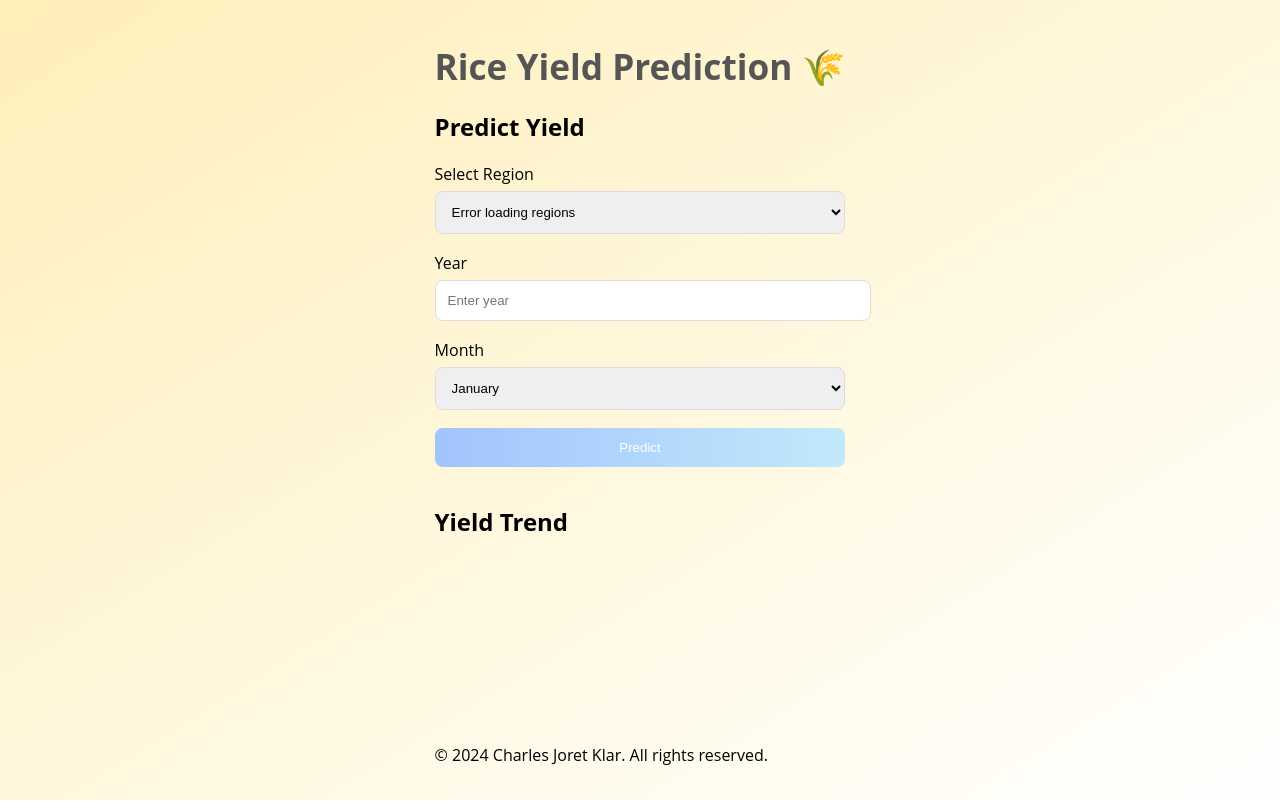
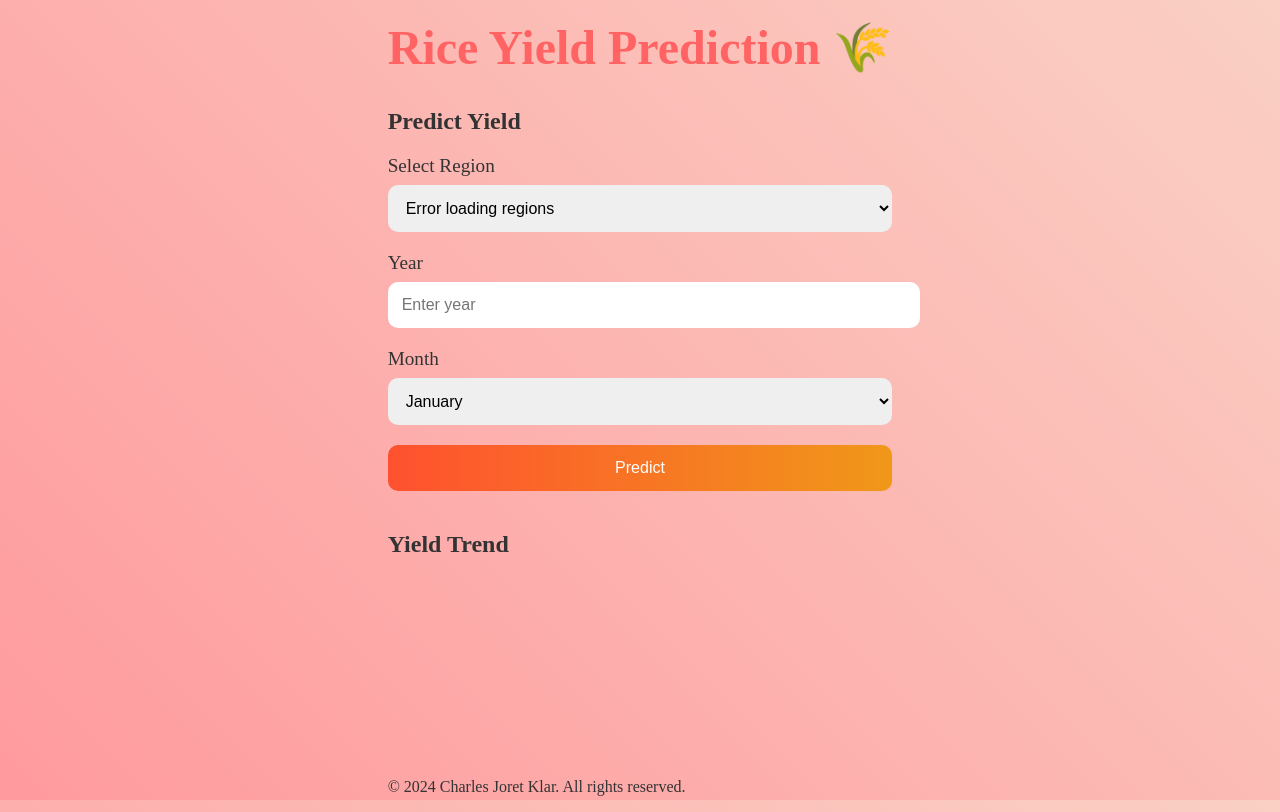
Before and after one commit to klxrence/riceyield, a website: page public/index.html in a window 1280 px wide. Drawn offline with nearby package versions, Linux system fonts and the light colour scheme; no server answers.

Commit message:
change designs1

```diff
--- a/public/styles.css
+++ b/public/styles.css
@@ -1,6 +1,7 @@
 body {
-    font-family: 'Open Sans', sans-serif;
-    background: linear-gradient(to bottom right, #ffefba, #ffffff);
+    font-family: 'Roboto Slab', serif;
+    background: linear-gradient(45deg, #ff9a9e, #fad0c4);
+    color: #333;
     margin: 0;
     height: 100vh;
     display: flex;
@@ -9,47 +10,48 @@ body {
   }
 
   .container {
-    background: #fff;
-    padding: 25px;
-    border-radius: 12px;
-    box-shadow: 0 5px 15px rgba(0, 0, 0, 0.1);
-    max-width: 550px;
+    background: white;
+    border-radius: 16px;
+    padding: 40px;
+    box-shadow: 0 10px 30px rgba(0, 0, 0, 0.1);
+    max-width: 500px;
     width: 90%;
   }
 
   h1 {
-    font-size: 2.2rem;
+    font-size: 3rem;
+    font-weight: bold;
     text-align: center;
-    margin-bottom: 20px;
-    color: #555;
+    color: #ff6363;
   }
 
   label {
-    font-size: 1rem;
+    font-size: 1.2rem;
+    margin-bottom: 8px;
     display: block;
-    margin-bottom: 6px;
   }
 
   input, select, button {
     width: 100%;
-    padding: 12px;
-    margin-bottom: 18px;
-    border-radius: 8px;
-    border: 1px solid #ddd;
-    transition: box-shadow 0.2s;
-  }
-
-  input:focus, select:focus, button:hover {
-    box-shadow: 0 0 8px rgba(0, 0, 0, 0.1);
+    padding: 14px;
+    border-radius: 10px;
+    border: none;
+    margin-bottom: 20px;
+    font-size: 1rem;
   }
 
   button {
-    background: linear-gradient(to right, #a1c4fd, #c2e9fb);
+    background: linear-gradient(to right, #ff512f, #f09819);
     color: white;
     cursor: pointer;
-    border: none;
+    transition: all 0.3s ease;
+  }
+
+  button:hover {
+    transform: scale(1.05);
+    box-shadow: 0 8px 20px rgba(255, 81, 47, 0.3);
   }
 
   canvas {
-    margin-top: 15px;
+    margin-top: 30px;
   }
```
